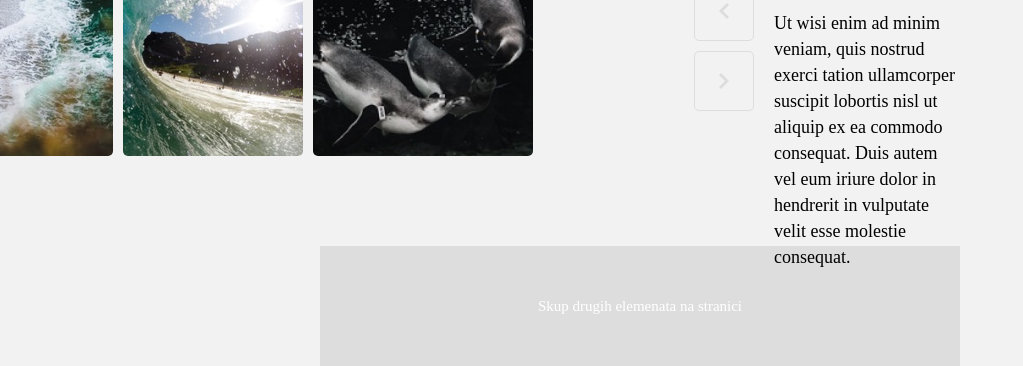
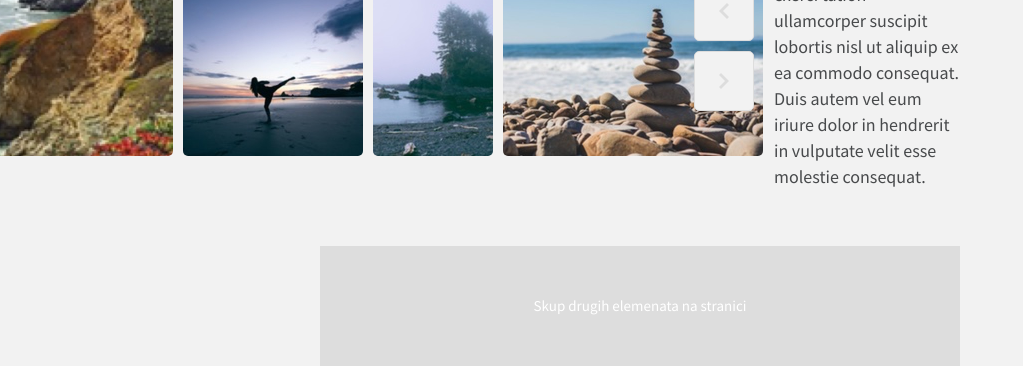
Before and after one commit to mstjepan28/Frontend-zadatak-slider, a plain HTML site: page src/index.html in a window 1280 px wide. Shown: the part 434-800 px from the top of the page, without its empty margins (0-1023 px from the left). Drawn offline with Linux system fonts and the light colour scheme.

Commit message:
Added SCSS, fixed HTML

```diff
--- a/src/index.html
+++ b/src/index.html
@@ -6,8 +6,8 @@
     <meta name="viewport" content="width=device-width, initial-scale=1.0">
     <title>Document</title>
 
-    <link rel="stylesheet" href="style.css">
-    <script src="main.js"></script>
+    <link rel="stylesheet" href="styles/style.css">
+
 </head>
 <body>
     <div class="fillerElem">
@@ -24,18 +24,27 @@
                     <img src="../assets/slider-image-4.jpg" alt="slider-img-4">
                     <img src="../assets/slider-image-5.jpg" alt="slider-img-5">
                     <img src="../assets/slider-image-6.jpg" alt="slider-img-6">
-                </div>
-
-                <div class="row btmRow">
                     <img src="../assets/slider-image-7.jpg" alt="slider-img-7">
                     <img src="../assets/slider-image-8.jpg" alt="slider-img-8">
                     <img src="../assets/slider-image-9.jpg" alt="slider-img-9">
                 </div>
+
+                <div class="row btmRow">
+                    <img src="../assets/slider-image-9.jpg" alt="slider-img-9">
+                    <img src="../assets/slider-image-8.jpg" alt="slider-img-8">
+                    <img src="../assets/slider-image-7.jpg" alt="slider-img-7">
+                    <img src="../assets/slider-image-6.jpg" alt="slider-img-6">
+                    <img src="../assets/slider-image-5.jpg" alt="slider-img-5">
+                    <img src="../assets/slider-image-4.jpg" alt="slider-img-4">
+                    <img src="../assets/slider-image-3.jpg" alt="slider-img-3">
+                    <img src="../assets/slider-image-2.jpg" alt="slider-img-2">
+                    <img src="../assets/slider-image-1.jpg" alt="slider-img-1">
+                </div>
             </div>
 
             <div class="buttonContainer">
-                <button onclick="moveImages('left')" class="leftBtn"></button>
-                <button onclick="moveImages('right')" class="rightBtn"></button>
+                <button class="controlBtn leftBtn"></button>
+                <button class="controlBtn rightBtn"></button>
             </div>
         </div>
 
@@ -53,5 +62,7 @@
     <div class="fillerElem">
         <p>Skup drugih elemenata na stranici</p>
     </div>
+
+    <script defere src="main.js"></script>
 </body>
 </html>
--- a/src/main.js
+++ b/src/main.js
@@ -1,5 +1,6 @@
 let offset = { topRow: 0, btmRow: 0 }
 let direction = "left";
+let isDisabled = false;
 
 /************************************************************************/
 
@@ -70,6 +71,9 @@ function getOffsetValue(imageList){
 }
 
 function moveImages(newDirection){
+    if(isDisabled) return;
+    isDisabled = true;
+
     direction = newDirection;
 
     const imageListTop = document.querySelectorAll("div.topRow img");
@@ -84,8 +88,13 @@ function moveImages(newDirection){
     setTimeout(() => {
         updateRows("topRow");
         updateRows("btmRow");
+
+        isDisabled = false;
     }, 400);
 }
+
+document.querySelector("button.leftBtn").addEventListener("click", () => moveImages('left'));
+document.querySelector("button.rightBtn").addEventListener("click", () => moveImages('right'));
 
 /************************************************************************/
 
--- /dev/null
+++ b/src/styles/style.scss
@@ -0,0 +1,160 @@
+@import url("https://fonts.googleapis.com/css?family=Source+Sans+Pro");
+
+/******************************************/
+
+$headerTextColor: #134880;
+$mainTextColor: #484A4C;
+$backgroundColor: #F2F2F2;
+
+$grayedOut: #DDDDDD;
+
+/******************************************/
+
+*{
+    margin: 0;
+    padding: 0;
+    font-family: 'Source Sans Pro', sans-serif;
+    box-sizing: border-box;
+}
+
+body{
+    width: 50%;
+    margin: 0 auto;
+    background: $backgroundColor;
+}
+
+/******************************************/
+
+.row{
+    display: flex;
+    flex-direction: row;
+    justify-content:flex-end;
+}
+
+/******************************************/
+
+.fillerElem{
+    width: 100%;
+    height: 15vh;
+
+    display: flex;
+    justify-content: center;
+    align-items: center;
+
+    background: $grayedOut;
+
+    p{
+        font-size: 15px;
+        line-height: 18px;
+        color: #FFFFFF;
+    }
+}
+
+/******************************************/
+
+.mainContent{
+    min-width: 100%;
+    height: 70vh;
+
+    display: flex;
+    padding: 3.75rem 0;
+}
+
+/******************************************/
+
+.sliderContainer{
+    width: 70%;
+    height: 100%;
+
+    position: relative;
+
+    margin-right: 1.25rem;
+}
+
+.slider{
+    width: 60vw;
+
+    display: flex;
+    flex-direction: column;
+
+    position: absolute;
+    left: -75%;
+
+    overflow: hidden;
+
+    img{
+        max-height: 200px;
+
+        visibility: hidden;
+
+        margin: 0 0 0.625rem 0.625rem;
+        border-radius: 5px;
+
+        &[src]{
+            visibility: visible;
+        }
+    }
+}
+
+/******************************************/
+
+.textContainer{
+    width: 30%;
+    height: 100%;
+}
+.title{
+    font-weight: 700;
+    font-size: 32px;
+    line-height: 40px;
+    letter-spacing: -0.2px;
+    color: $headerTextColor;
+
+    margin-bottom: 1.5rem;
+}
+.mainText{
+    font-weight: 400;
+    font-size: 18px;
+    line-height: 26px;
+    color: $mainTextColor;
+}
+
+/******************************************/
+.buttonContainer{
+    display: flex;
+    flex-direction: column;
+
+    position: absolute;
+    right: 0;
+    top: calc(50% + 15px)
+}
+
+.controlBtn{
+    width: 60px;
+    height: 60px;
+
+    margin-bottom: 10px;
+
+    border: 1px solid $grayedOut;
+    border-radius: 5px;
+
+    background-color: #F2F2F2 !important;
+
+    &.rightBtn{
+        background: url("../../assets/arrow-gray-right.png") no-repeat center;
+
+        &:hover{
+            border-color: #134880;
+            background-image: url("../../assets/arrow-blue-right.png");
+        }
+    }
+
+    &.leftBtn{
+        background: url("../../assets/arrow-gray-left.png") no-repeat center;
+        background-position: center;
+
+        &:hover{
+            border-color: #134880;
+            background-image: url("../../assets/arrow-blue-left.png");
+        }
+    }
+}
```
Also changed, not shown: src/style.css (deleted), src/styles/style.css (added), 1 other file.
